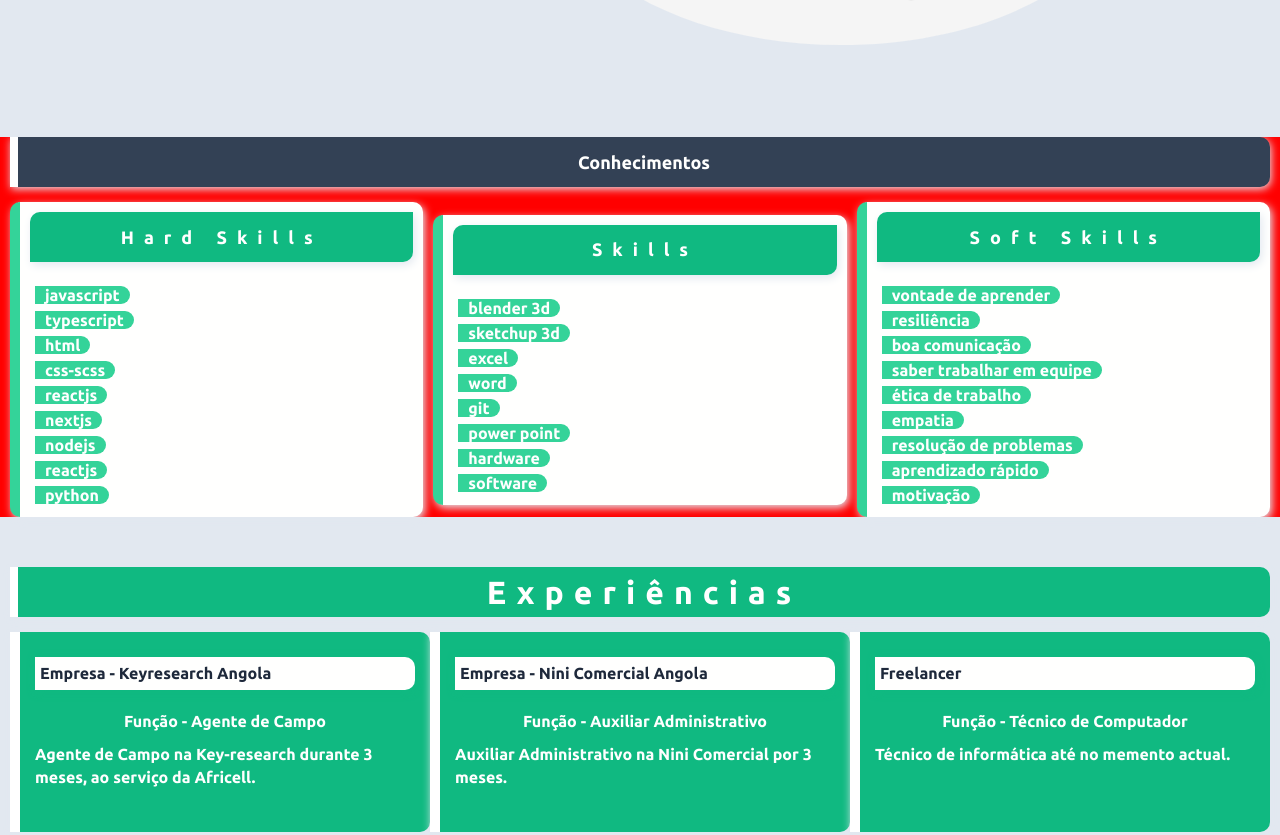
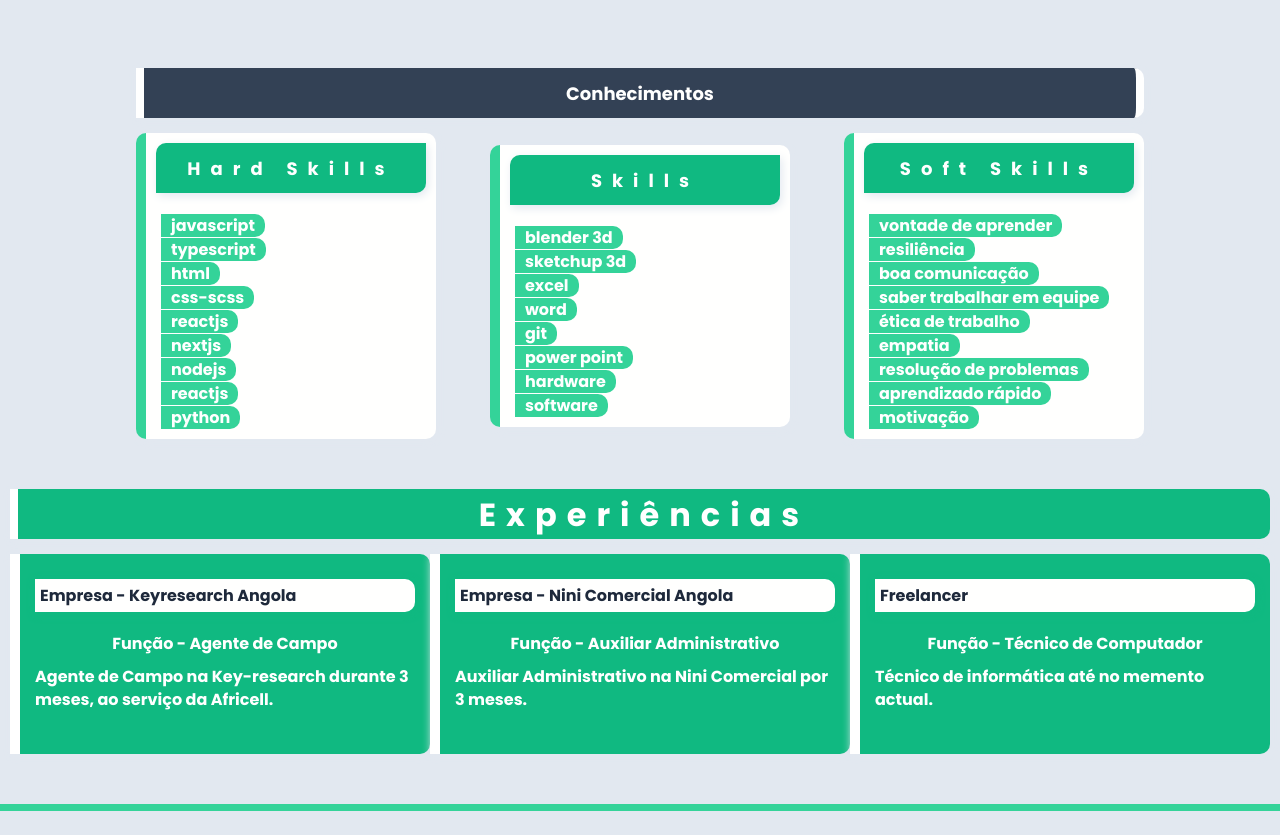
Before and after one commit to franciscojoaopedro/franciscojoaopedro_portifolio, a plain HTML site: page index.html in a window 1280 px wide. Shown: the part 900-1735 px from the top of the page. Drawn offline with nearby package versions, Linux system fonts and the light colour scheme.

Commit message:
textos conhecimento

```diff
--- a/src/styles/_reset.scss
+++ b/src/styles/_reset.scss
@@ -1,4 +1,5 @@
 @import url('https://fonts.googleapis.com/css2?family=Ubuntu:wght@300;400;500;700&display=swap');
+@import url('https://fonts.googleapis.com/css2?family=Poppins:ital,wght@0,100;0,300;0,400;0,500;0,600;0,700;1,300&display=swap');
 *{
     margin: 0;
     padding: 0;
@@ -6,7 +7,7 @@
     text-decoration: none;
     outline: none;
     box-sizing: border-box;
-    font-family: "Ubuntu",sans-serif;
+    font-family: "Poppins",sans-serif;
     list-style: none;
     font-size: 20px;
     font-weight: 700;
@@ -16,11 +17,11 @@ body{
     background: #e2e8f0;
 }
 body *{
-
-    font-family: "Ubuntu",sans-serif;
+    font-family: "Poppins",sans-serif;
     line-height:23px;
 }
 .container{
     width: 100%;
     padding: 0px 10px 0px 10px;
+
 }
--- a/src/styles/sections/_s_conhecimento.scss
+++ b/src/styles/sections/_s_conhecimento.scss
@@ -3,11 +3,13 @@
     padding: 0px;
     margin-top: 50px;
     margin-bottom: 50px;
-    display: flex;
-    background: red;
     .container{
+        display:flex ;
+        flex-direction: column;
+        justify-content: center;
+        align-items: center;
         .texto-conhecimento{
-            width: 100%;
+            width: 80%;
             height: 50px;
             background: #334155;
             box-shadow: 1px 2px 8px #e2e8f0;
@@ -15,31 +17,32 @@
             display: flex;
             align-items: center;
             justify-content: center;
-            padding: 20px;
+            padding: 15px;
             border-left: 8px solid  #fff;
-
+            border-right: 8px solid  #fff;
             h2{
                 display: flex;
-                justify-content: center;
                 align-items: center;
+                text-align: center;
                 color: #fffffe;
                 height: 50px;
                 border-radius: 10px;
                 font-weight: 700;
                 font-size: 18px;
-                display: flex;
 
             }
         }
         .skills{
+            width: 80%;
             display: flex;
-            justify-content: space-around;
+            justify-content: space-between;
             align-items: center;
             gap: 10px;
             margin-top: 15px;
             .hard-skills{
                 padding: 10px;
-                width: 80%;
+                width: 80vh;
+                max-width: 300px;
                 background: #fffffe;
                 border-radius: 10px;
                 box-shadow: 2px 3px 8px  #e2e8f0;
@@ -70,7 +73,8 @@
 
             .soft-skills{
                 padding: 10px;
-                width: 80%;
+                width: 80vh;
+                max-width: 300px;
                 background: #fffffe;
                 border-radius: 10px;
                 box-shadow: 2px 3px 8px  #e2e8f0;
@@ -94,7 +98,6 @@
                     border-radius: 10px;
                     font-weight: 700;
                     font-size: 18px;
-                    display: flex;
                     letter-spacing: 10px;
                 }
             }
@@ -109,6 +112,14 @@
             justify-content: center;
             align-items: center;
             gap: 15px;
+            .soft-skills,.hard-skills{
+                width: 80vh;
+                max-width: 250px;
+                .texto-skills{
+                    width: 80vh;
+                    max-width: 250px;
+                }
+            }
         }
     }
 }
--- a/src/styles/sections/_s_principal.scss
+++ b/src/styles/sections/_s_principal.scss
@@ -49,7 +49,7 @@
                      display: flex;
                      margin: 20px;
                      img{
-                       margin-top: 80px;
+                       margin-top: 10px;
                        align-items: center;
                        justify-content: center;
                      }
```
Also changed, not shown: index.html (+0 -1 lines), src/scss/main.css, 1 other file.
